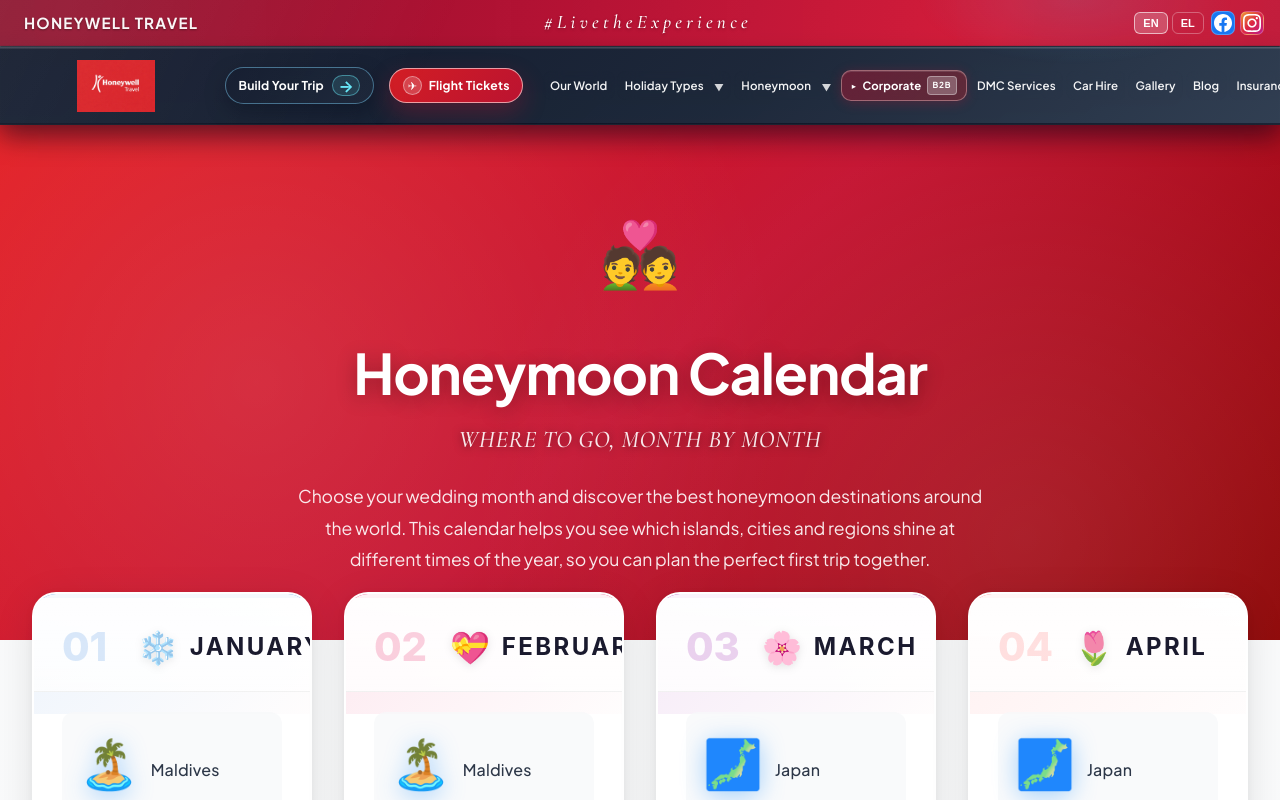
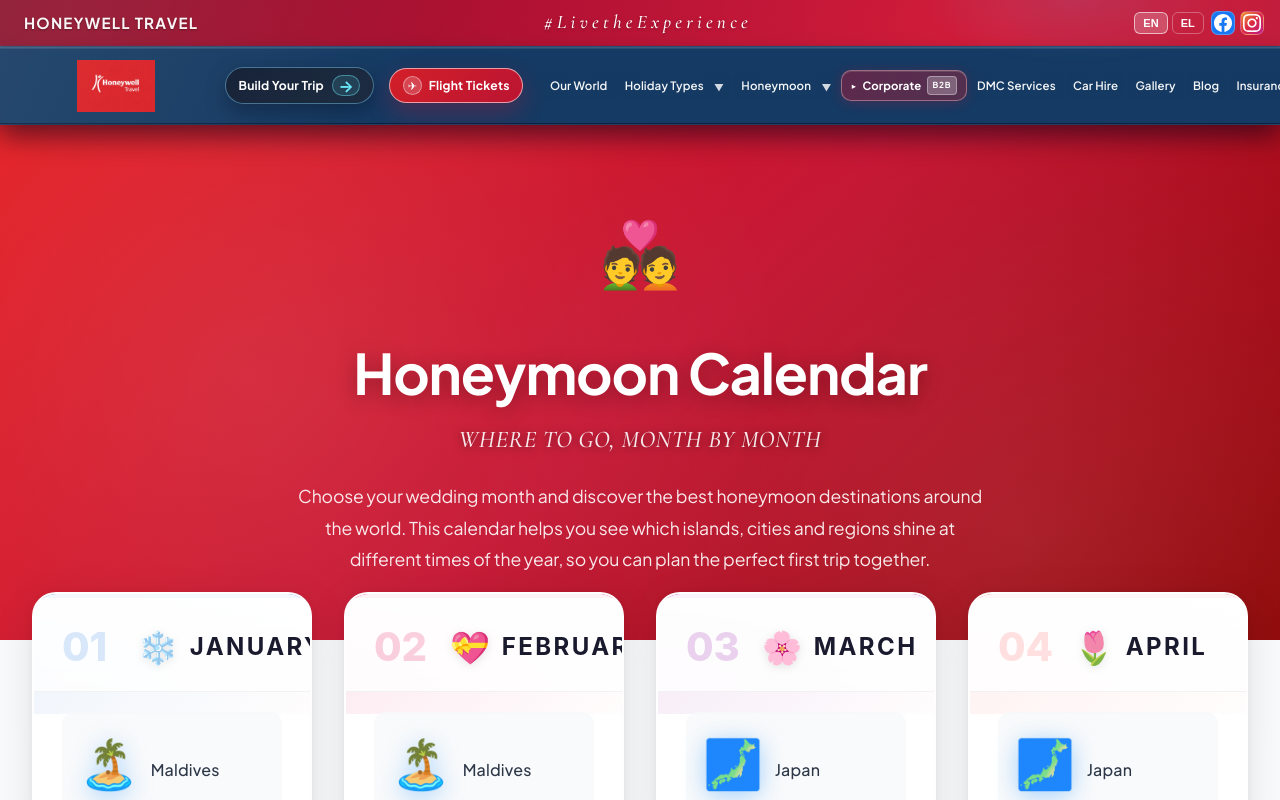
Before and after one commit to PetridesAlex/honeywell-travel, a React (Vite) app: page /honeymoon-calendar in a window 1280 px wide. Shown: the top 800 px of the page. Built offline with nearby package versions, Linux system fonts and the light colour scheme.

Commit message:
Use a uniform blue tone across the full navbar.
Applies a single consistent blue background to both the header shell and header container so the navigation bar appears fully filled edge-to-edge.

```diff
--- a/src/components/Header.css
+++ b/src/components/Header.css
@@ -1,5 +1,5 @@
 .header {
-  background: linear-gradient(180deg, #0b1220 0%, #111827 55%, #1f2937 100%);
+  background: #153a63;
   backdrop-filter: blur(20px) saturate(180%);
   -webkit-backdrop-filter: blur(20px) saturate(180%);
   color: white;
@@ -201,7 +201,7 @@
   min-height: 72px;
   position: relative;
   box-sizing: border-box;
-  background: linear-gradient(135deg, rgba(15, 23, 42, 0.96) 0%, rgba(30, 41, 59, 0.95) 58%, rgba(51, 65, 85, 0.92) 100%);
+  background: #153a63;
   border-top: 1px solid rgba(255, 255, 255, 0.16);
   border-bottom: 1px solid rgba(2, 6, 23, 0.45);
   box-shadow: inset 0 1px 0 rgba(255, 255, 255, 0.09), 0 10px 24px rgba(2, 6, 23, 0.26);
```
